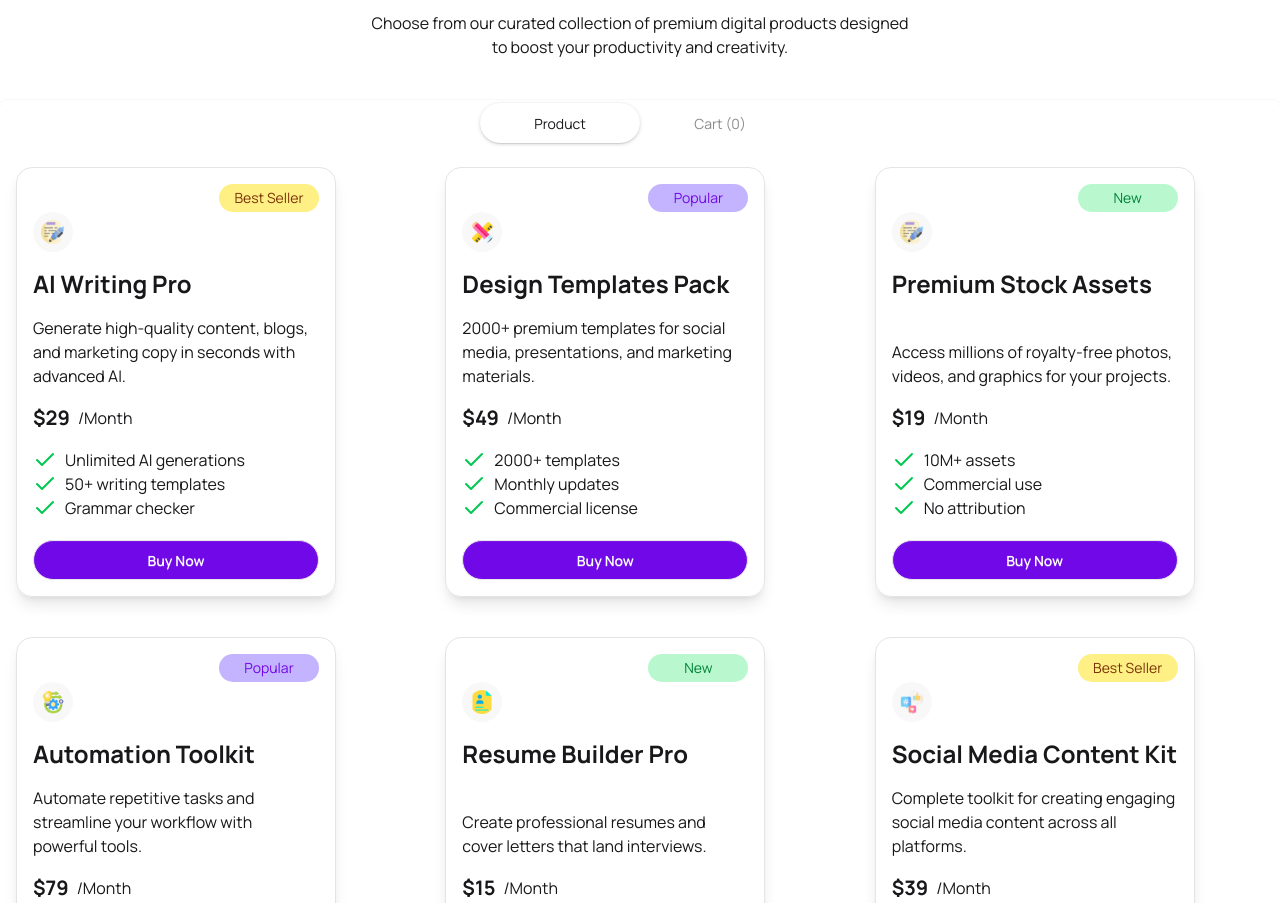
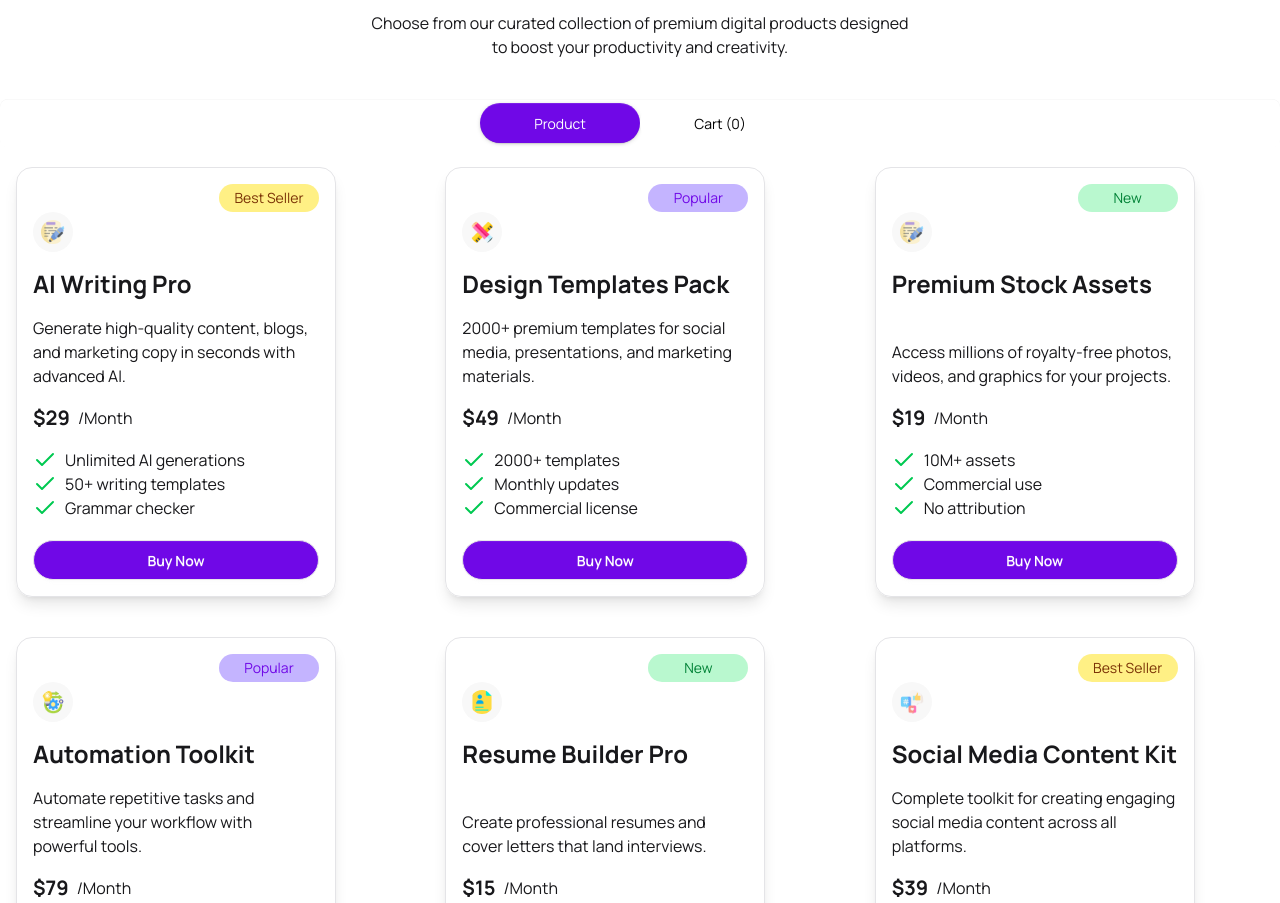
Before and after one commit to Mahadi176/Digitool-Platform, a React (Vite) app: page / in a window 1280 px wide. Shown: the part 1099-2002 px from the top of the page. Built offline with nearby package versions, Linux system fonts and the light colour scheme.

Commit message:
toggle btn color updated

```diff
--- a/src/App.jsx
+++ b/src/App.jsx
@@ -42,8 +42,16 @@ function App() {
     </div>
 
     <div className="tabs tabs-box justify-center bg-transparent">
-  <input type="radio" name="my_tabs_1" className="tab rounded-full w-40" aria-label="Product" onClick={()=> setActiveTab("product")} defaultChecked/>
-  <input type="radio" name="my_tabs_1" className="tab rounded-full w-40" aria-label={`Cart (${carts.length})`} onClick={()=> setActiveTab("cart")}  />
+  <input type="radio" name="my_tabs_1"  aria-label="Product" onClick={()=> setActiveTab("product")} defaultChecked   className={`tab rounded-full w-40 transition-all
+      ${activeTab === "product"
+        ? "bg-violet-700 text-white"
+        : "bg-white text-black"}
+    `}/>
+  <input type="radio" name="my_tabs_1" aria-label={`Cart (${carts.length})`} onClick={()=> setActiveTab("cart")}  className={`tab rounded-full w-40 transition-all
+      ${activeTab === "cart"
+        ? "bg-violet-700 text-white"
+        : "bg-white text-black"}
+    `} />
 </div>
 </div>
    {activeTab ==="product" && <Products productPromise={productPromise} carts={carts} setCarts={setCarts}/>}
```
